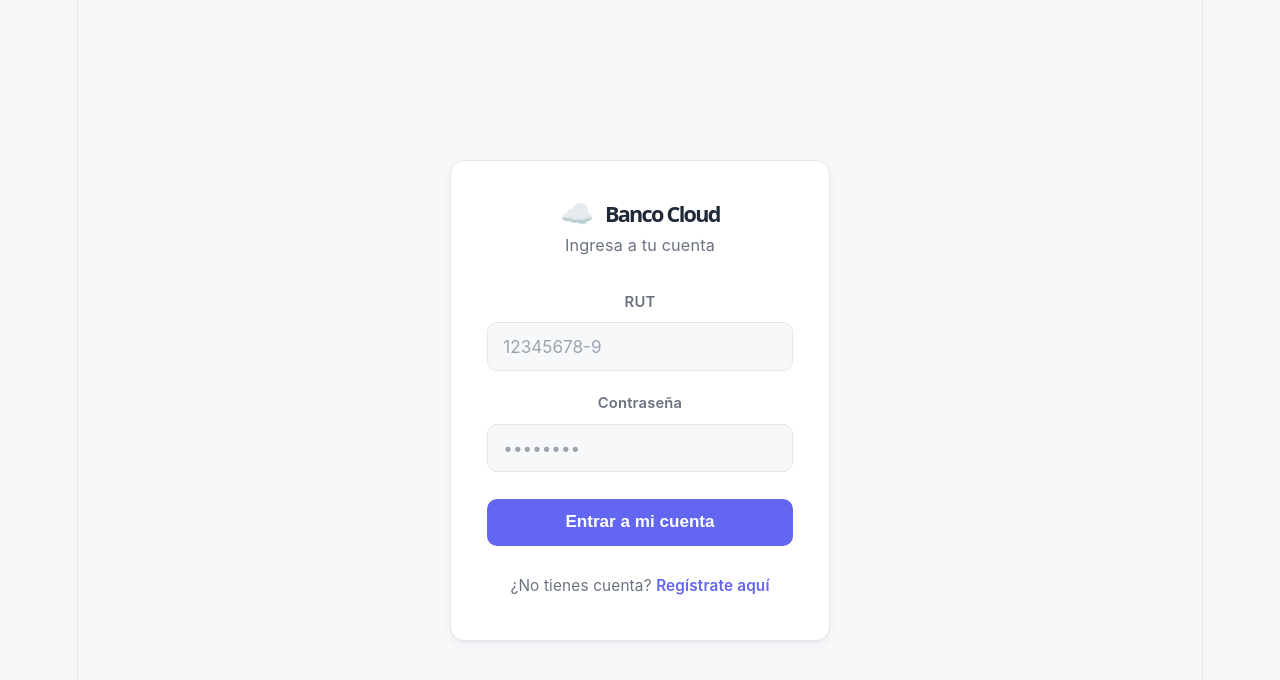
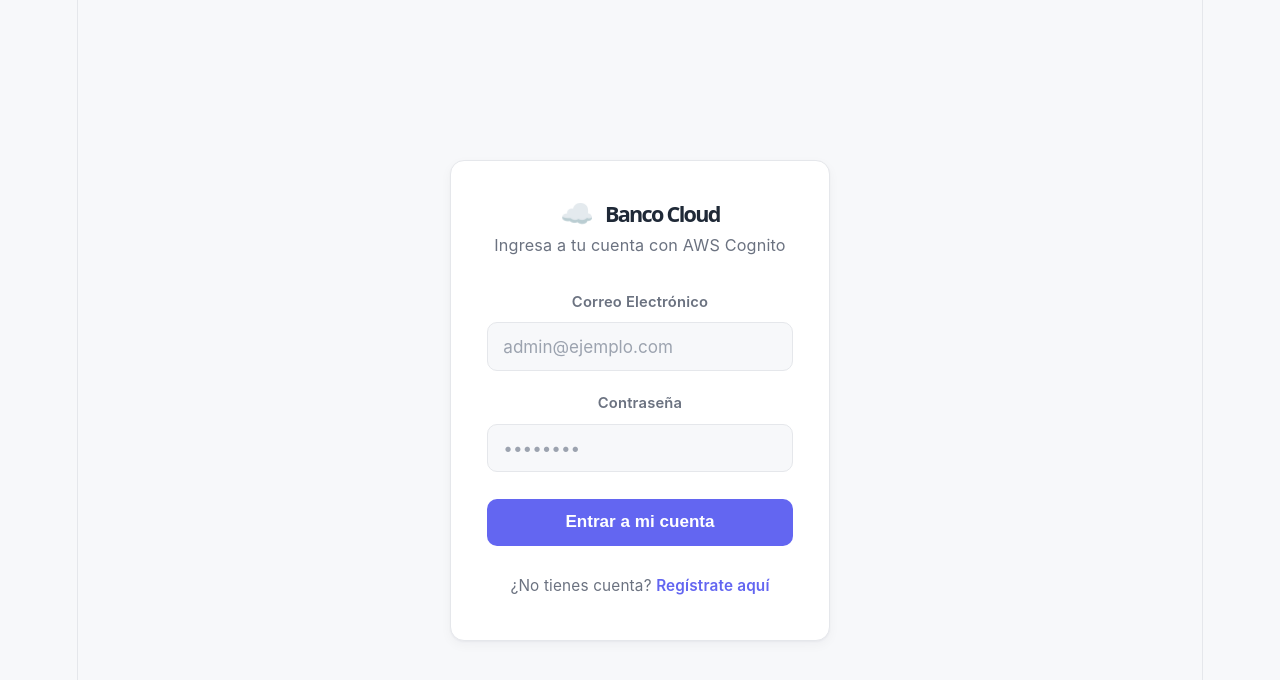
Before and after one commit to bruz-11/front-banco, a React (Vite) app: page / in a window 1280 px wide. Shown: the top 680 px of the page. Built offline with nearby package versions, Linux system fonts and the light colour scheme; what amazon-cognito-identity-js would draw is missing.

Commit message:
feat: arregle las mayusculas porque linux es mañoso

```diff
--- a/src/pages/agregarcontacto.jsx
+++ b/src/pages/agregarcontacto.jsx
@@ -1,7 +1,7 @@
 import { useState } from 'react';
 import { useParams, useNavigate } from 'react-router-dom';
 import api from '../api'; // <-- IMPORTANTE: Usamos tu instancia configurada, no axios
-import './AgregarContacto.css';
+import './agregarContacto.css';
 
 const AgregarContacto = () => {
     const { userId } = useParams();
--- a/src/pages/dashboard.jsx
+++ b/src/pages/dashboard.jsx
@@ -1,7 +1,7 @@
 import { useEffect, useState } from 'react';
 import { useParams, useNavigate } from 'react-router-dom';
 import api from '../api'; // Reemplazamos axios por tu instancia configurada
-import './Dashboard.css';
+import './dashboard.css';
 
 const Dashboard = () => {
     const { userId } = useParams();
--- a/src/pages/login.jsx
+++ b/src/pages/login.jsx
@@ -1,25 +1,55 @@
 import { useState } from 'react';
 import { useNavigate, Link } from 'react-router-dom';
+import { CognitoUserPool, CognitoUser, AuthenticationDetails } from 'amazon-cognito-identity-js';
 import api from '../api';
 import './Auth.css';
 
+// 1. Configuramos el acceso a tu Cognito en AWS
+const poolData = {
+    UserPoolId: 'us-east-1_uyCELHdgp',
+    ClientId: '91nln9bvj99r9oa5s6tc8ppud'
+};
+const userPool = new CognitoUserPool(poolData);
+
 export default function Login() {
-    const [rut, setRut] = useState('');
+    // 2. Cambiamos RUT por email para coincidir con AWS Cognito
+    const [gmail, setGmail] = useState('');
     const [password, setPassword] = useState('');
     const [error, setError] = useState('');
     const navigate = useNavigate();
 
-    const handleLogin = async (e) => {
+    const handleLogin = (e) => {
         e.preventDefault();
-        try {
-            const { data } = await api.post('/login', { rut, password });
-            localStorage.setItem('token', data.token);
-            localStorage.setItem('idUsuario', data.idUsuario);
-            navigate(`/dashboard/${data.idUsuario}`);
-        } catch (err) {
-            console.error(err);
-            setError('Credenciales incorrectas. Intenta de nuevo.');
-        }
+
+        // 3. Preparamos las credenciales para AWS
+        const authenticationDetails = new AuthenticationDetails({
+            Username: gmail,
+            Password: password,
+        });
+
+        const cognitoUser = new CognitoUser({
+            Username: gmail,
+            Pool: userPool
+        });
+
+        // 4. Autenticamos directamente contra la nube
+        cognitoUser.authenticateUser(authenticationDetails, {
+            onSuccess: (result) => {
+                // Obtenemos el JWT oficial emitido por AWS
+                const token = result.getIdToken().getJwtToken();
+                localStorage.setItem('token', token);
+
+                // NOTA: Como AWS no conoce tu "idUsuario" de la base de datos MySQL,
+                // temporalmente guardaremos el correo para no romper tu navegación.
+                // Más adelante, podemos crear un endpoint que busque el ID usando este correo.
+                localStorage.setItem('idUsuario', gmail);
+                navigate(`/dashboard/${gmail}`);
+            },
+            onFailure: (err) => {
+                console.error(err);
+                setError('Credenciales incorrectas en AWS Cognito. Intenta de nuevo.');
+            }
+        });
     };
 
     return (
@@ -29,18 +59,18 @@
                     <span className="logo-icon">☁️</span>
                     <h1>Banco Cloud</h1>
                 </div>
-                <p className="auth-subtitle">Ingresa a tu cuenta</p>
+                <p className="auth-subtitle">Ingresa a tu cuenta con AWS Cognito</p>
 
                 {error && <p className="auth-error">{error}</p>}
 
                 <form onSubmit={handleLogin} className="auth-form">
                     <label className="auth-label">
-                        RUT
+                        Correo Electrónico
                         <input
-                            type="text"
-                            placeholder="12345678-9"
-                            value={rut}
-                            onChange={(e) => setRut(e.target.value)}
+                            type="email"
+                            placeholder="admin@ejemplo.com"
+                            value={gmail}
+                            onChange={(e) => setGmail(e.target.value)}
                             required
                         />
                     </label>
--- a/src/pages/transferir.jsx
+++ b/src/pages/transferir.jsx
@@ -1,7 +1,7 @@
 import { useEffect, useState } from 'react';
 import { useParams, useNavigate } from 'react-router-dom';
 import api from '../api'; // Reemplazamos axios por api
-import './Transferir.css';
+import './transferir.css';
 
 const Transferir = () => {
     const { userId } = useParams();
```
